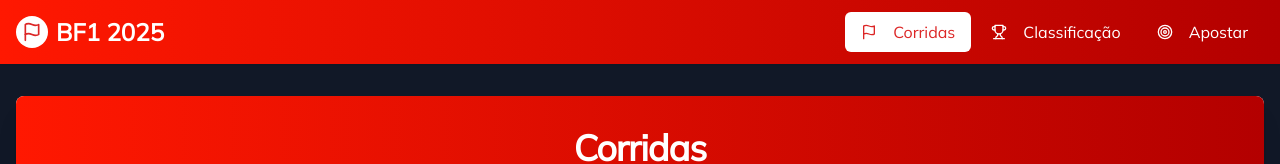
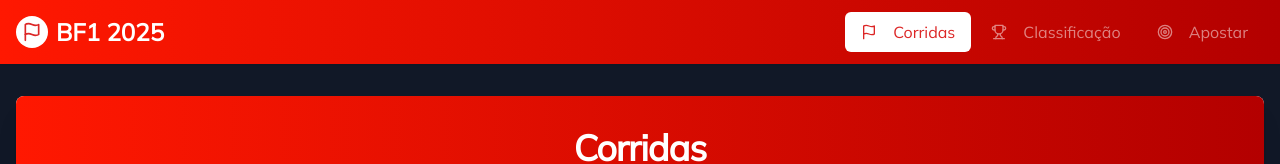
Before and after one commit to gabeporto/bf12025, a Next.js app: page /corridas in a window 1280 px wide. Shown: the top 164 px of the page. Built offline with nearby package versions, Linux system fonts and the light colour scheme.

Commit message:
feat: change header to show only enable navigation items

```diff
--- a/components/header.tsx
+++ b/components/header.tsx
@@ -16,16 +16,19 @@ export function Header() {
       name: "Corridas",
       href: "/corridas",
       icon: Flag,
+      disabled: false,
     },
     {
       name: "Classificação",
       href: "/classificacao",
       icon: Trophy,
+      disabled: true,
     },
     {
       name: "Apostar",
       href: "/apostar",
       icon: Target,
+      disabled: true,
     },
   ]
 
@@ -70,6 +73,7 @@ export function Header() {
                         ? "bg-white text-red-600 hover:bg-gray-100"
                         : "text-white hover:bg-white/10 hover:text-white"
                     }
+                    ${item.disabled ? 'opacity-50 pointer-events-none' : 'opacity-100 cursor-pointer'}
                   `}
                 >
                   <Link href={item.href}>
```
